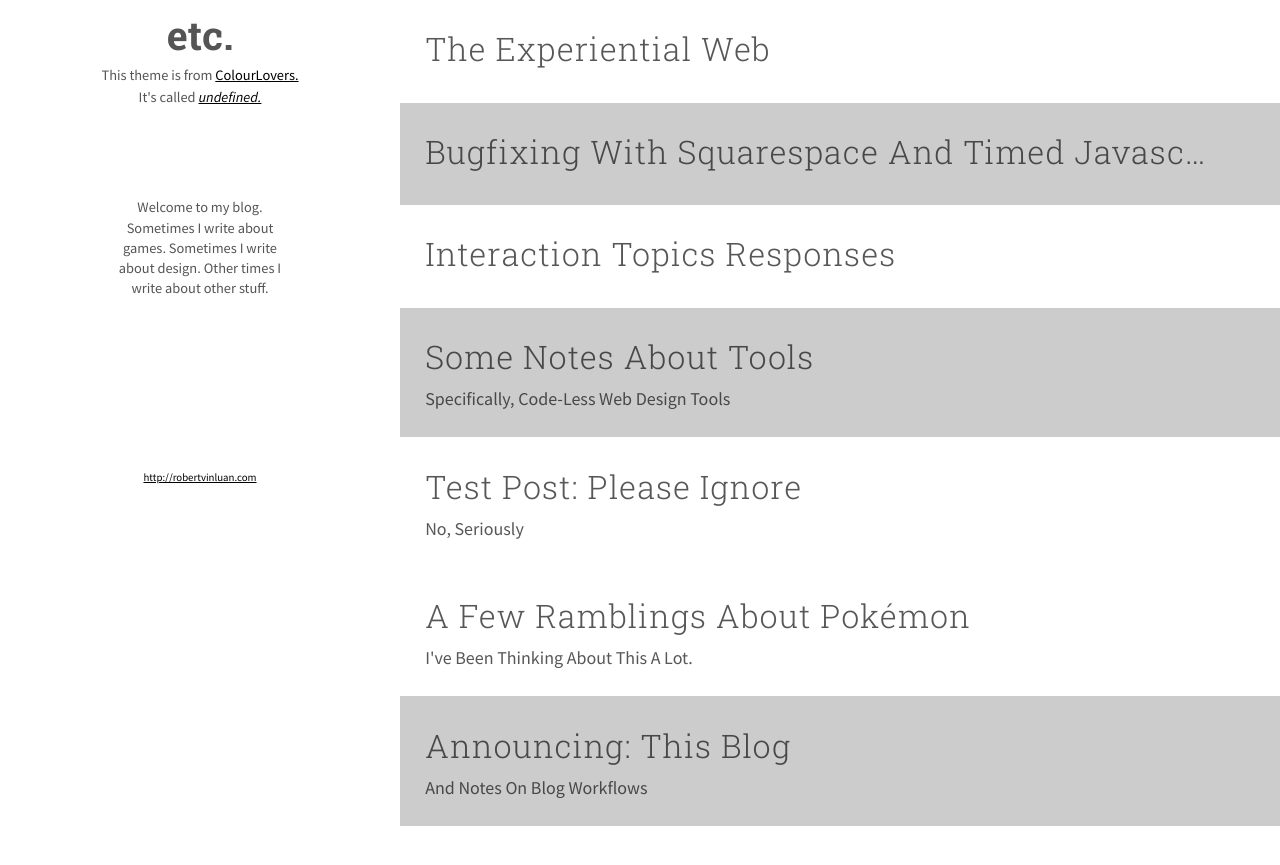
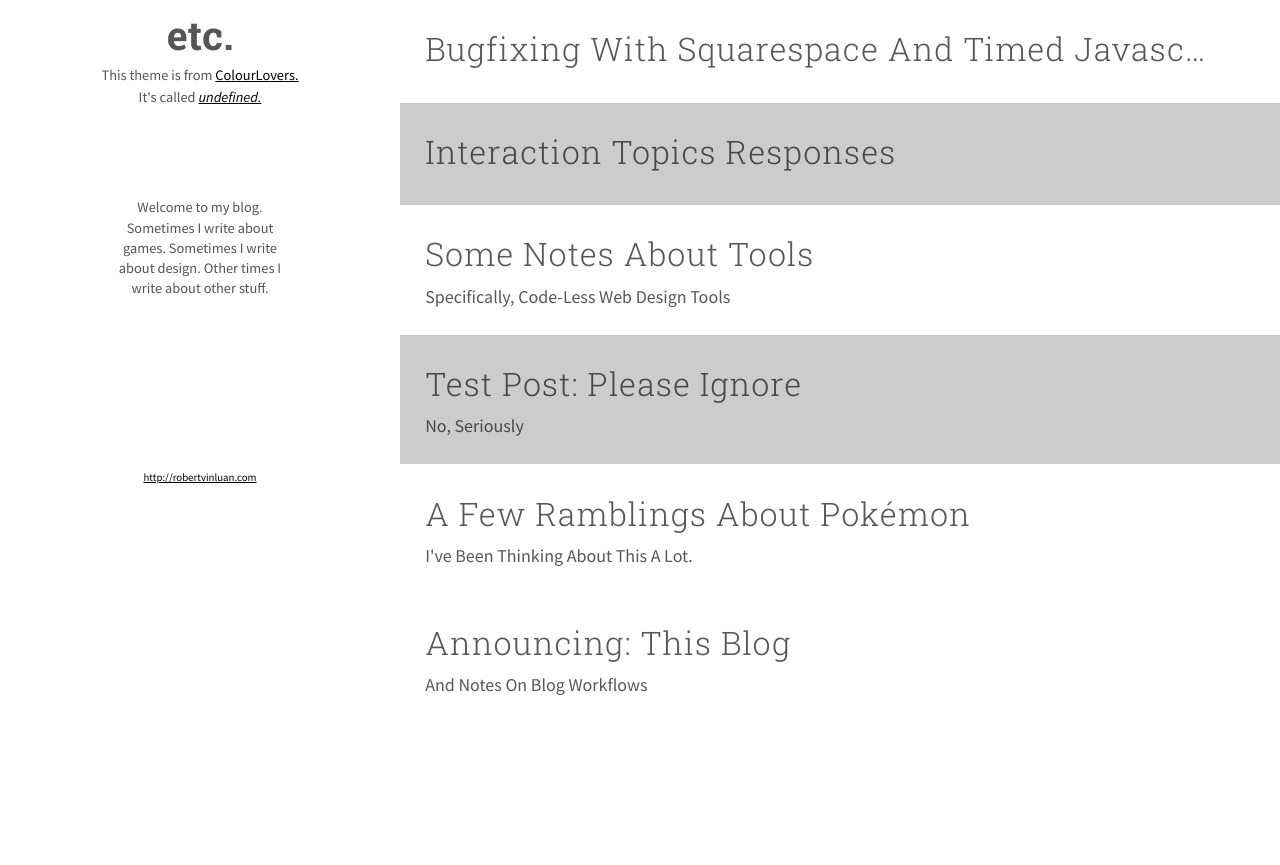
Before and after one commit to rvinluan/rvinluan.github.io, a Jekyll site: the page built from index.html, in a window 1280 px wide. Shown: the top 865 px of the page. Built offline with Jekyll 4.4.1, drawn with Linux system fonts in a browser that asks for light colours; nearby versions of some CDN libraries.

Commit message:
added private posts functionality

```diff
--- a/index.html
+++ b/index.html
@@ -14,6 +14,7 @@ title: etc
 <div id="articles-list">
     <ul>
     	{% for post in site.posts %}
+            {% unless post.private %}
             <li class="colored">
                 <a href="{{ post.url }}">
                     <article>
@@ -22,6 +23,7 @@ title: etc
                     </article>
                 </a>
             </li>
+            {% endunless %}
         {% endfor %}
         {% capture total_posts %}
         	{{ site.posts | size | minus:5 }}
```
Lines whose indentation alone changed are shown as unchanged.
